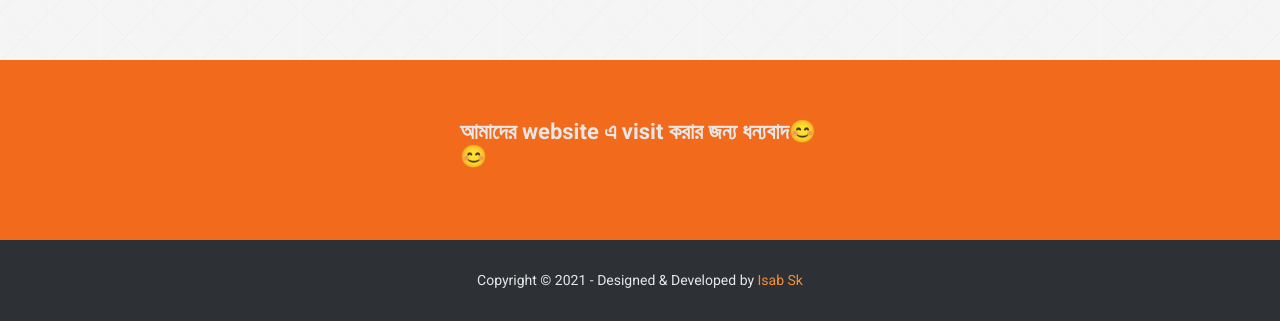
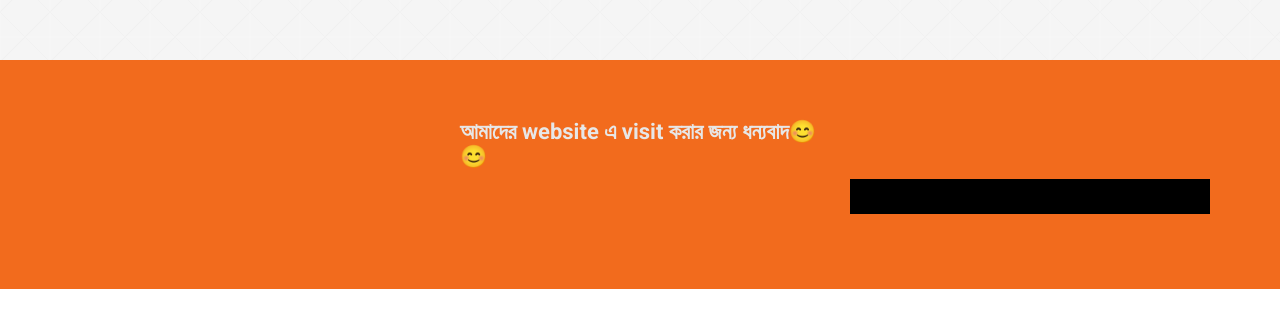
Before and after one commit to ISAB-TKINTER/Rabiprakash, a plain HTML site: page Pdf.html in a window 1280 px wide. Shown: the part 2797-3118 px from the top of the page. After the commit the page ends 3086 px from the top, so only its background shows below. Drawn offline with Linux system fonts and the light colour scheme.

Commit message:
Update Pdf.html

```diff
--- a/Pdf.html
+++ b/Pdf.html
@@ -430,7 +430,11 @@
 
                                 </div>
                                 <div class="single-tweet">
-
+                                    <br/>
+                                  <div style="background-color: black;colour: white" >
+                                <div class="container text-center wow fadeIn" data-wow-delay="0.4s">
+                        <p class="copyright">Copyright &copy; 2021 - Designed <a href="https://www.behance.net/poljakova" class="theme-author"></a> &amp; Developed by <a href="http://isab-sk.netlify.app" class="theme-author">Isab Sk</a></p>
+                    </div> <br/>
 
                                 </div>
                             </div>
@@ -439,11 +443,7 @@
                     </div> <!-- /.container -->
                 </div>
 
-                <div class="footer">
-                    <div class="container text-center wow fadeIn" data-wow-delay="0.4s">
-                        <p class="copyright">Copyright &copy; 2021 - Designed <a href="https://www.behance.net/poljakova" class="theme-author"></a> &amp; Developed by <a href="http://isab-sk.netlify.app" class="theme-author">Isab Sk</a></p>
-                    </div>
-                </div>
+
 
             </footer>
             <!-- End footer -->
```
